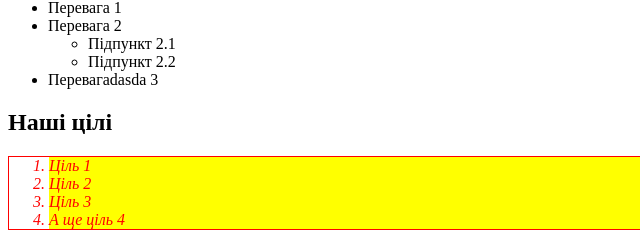
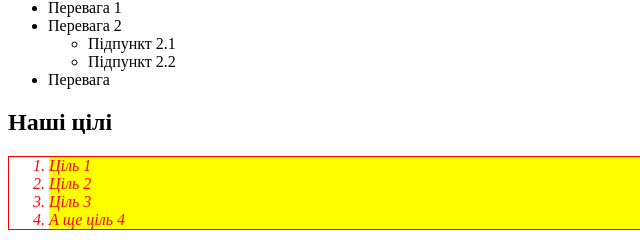
Before and after one commit to churkodenis/web_basics, a plain HTML site: page Lab_5/index.html in a window 1280 px wide. Shown: the part 300-540 px from the top of the page, 0-640 px from the left. Drawn offline with Linux system fonts and the light colour scheme.

Commit message:
change something

```diff
--- a/Lab_5/index.html
+++ b/Lab_5/index.html
@@ -20,7 +20,7 @@
       <li>Підпункт 2.2</li>
       </ul>
       </li>
-      <li>Перевагаdasda 3</li>
+      <li>Перевага</li>
     </ul>
     <h2>Наші цілі</h2>
 
```
